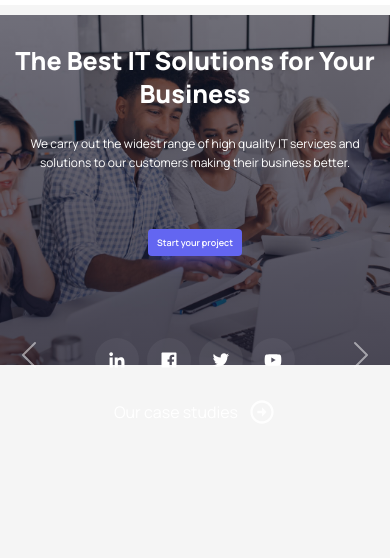
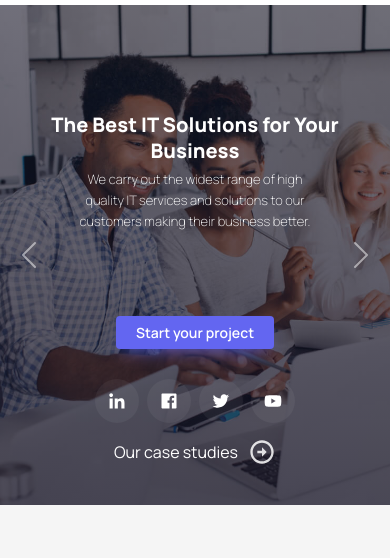
Before and after one commit to Siam-449/Silicon, a plain HTML site: page index.html in a window 390 px wide. Shown: the part 65-623 px from the top of the page. Drawn offline with Linux system fonts and the light colour scheme.

Commit message:
banner sec done

```diff
--- a/css/responsive.css
+++ b/css/responsive.css
@@ -3,38 +3,57 @@
         margin-left: -1px;
         margin-top: 22px;
     }
+
+    .common_btn {
+        line-height: 15px;
+    }
+
     /* banner sec start */
+    #banner_slider {
+        height: 500px;
+    }
+
     #banner_slider .carousel-item h1 {
-        font-size: 25px;
+        font-size: 16px;
+        margin: -20px 0px;
     }
 
     #banner_slider .carousel-item p {
-        font-size: 12px;
+        font-size: 8px;
+        font-weight: 200;
+        padding-top: 21px;
+        margin: 0 auto;
+        padding-bottom: 5px;
+        element.style {
+        margin-bottom: inherit;
+}
+    }
+
+    #banner_slider .carousel-item h1 {
+        font-size: 20px;
+        margin: -100px auto;
+    }
+
+    #banner_slider .carousel-item p {
+        font-size: 13px;
+        font-weight: 200;
+        padding-top: 20px;
+        margin: 85px 60px;
+        padding-bottom: 0px;
     }
 
     .slide_footer {
         display: flex;
         align-items: center;
-        justify-content: space-between;
-        padding: 82px 0px 0;
-        flex-direction: column;
-        flex-wrap: nowrap;
-        align-content: space-between;
+        justify-content: center;
+        padding: 30px 50px 0;
+        flex-wrap: wrap;
+        gap: 15px;
     }
 
-    #banner_slider .carousel-item {
-        height: 50%;
-        padding-top: 30px;
-        margin: 10px auto;
-
+    .social_link {
+        margin-bottom: inherit;
     }
-
-    .common_btn {
-        padding: 6px 9px;
-        font-size: 9px;
-        line-height: 15px;
-    }
-
     /* banner sec end */
 }
 
@@ -44,6 +63,7 @@
         margin-top: 22px;
     }
 }
+
 
 @media (min-width:768px) and (max-width:991.98px) {
     .nav-bar-button {
@@ -59,9 +79,7 @@
 }
 
 @media (min-width:1200px) and (max-width:1399.98px) {
-    .work-with-us-btn {
 
-    }
 }
 
 @media (min-width:1400px) {
--- a/index.html
+++ b/index.html
@@ -74,7 +74,7 @@
             <div class="carousel-inner" id="banner_slider">
               <div class="carousel-item slide_1 active ">
                 <div class="container banner-sec">
-                  <h1>The Best IT Solutions for Your Business</h1>
+                  <h1 class="the-best-it">The Best IT Solutions for Your Business</h1>
                   <p>We carry out the widest range of high quality IT services and solutions to our customers making their business better.</p>
                   <button class="common_btn" >
                     Start your project
@@ -106,7 +106,7 @@
               </div>
               <div class="carousel-item slide_2 ">
                 <div class="container">
-                  <h1>Build Your Future, Code the Web</h1>
+                  <h1>The Best IT Solutions for Your Business</h1>
                   <p>We carry out the widest range of high quality IT services and solutions to our customers making their business better.</p>
                   <button class="common_btn" >
                     Start your project
@@ -138,9 +138,9 @@
               </div>
               <div class="carousel-item slide_3">
                 <div class="container">
-                  <h1>Shape the Digital World with Code</h1>
+                  <h1>The Best IT Solutions for Your Business</h1>
                   <p>We carry out the widest range of high quality IT services and solutions to our customers making their business better.</p>
-                  <button class="common_btn" >
+                  <button class="common_btn">
                     Start your project
                   </button>
                   <div class="slide_footer">
@@ -184,7 +184,7 @@
       <!-- Banner section end -->
 
       <!-- Award  section start -->
-      <!-- <section  id="award">
+       <section  id="award">
         <div class="container">
           <div class="row">
             <div class="col-lg-6">
@@ -210,7 +210,7 @@
             </div>
           </div>
         </div>
-      </section> -->
+      </section>
 
       <!-- Award section end -->
 
```
